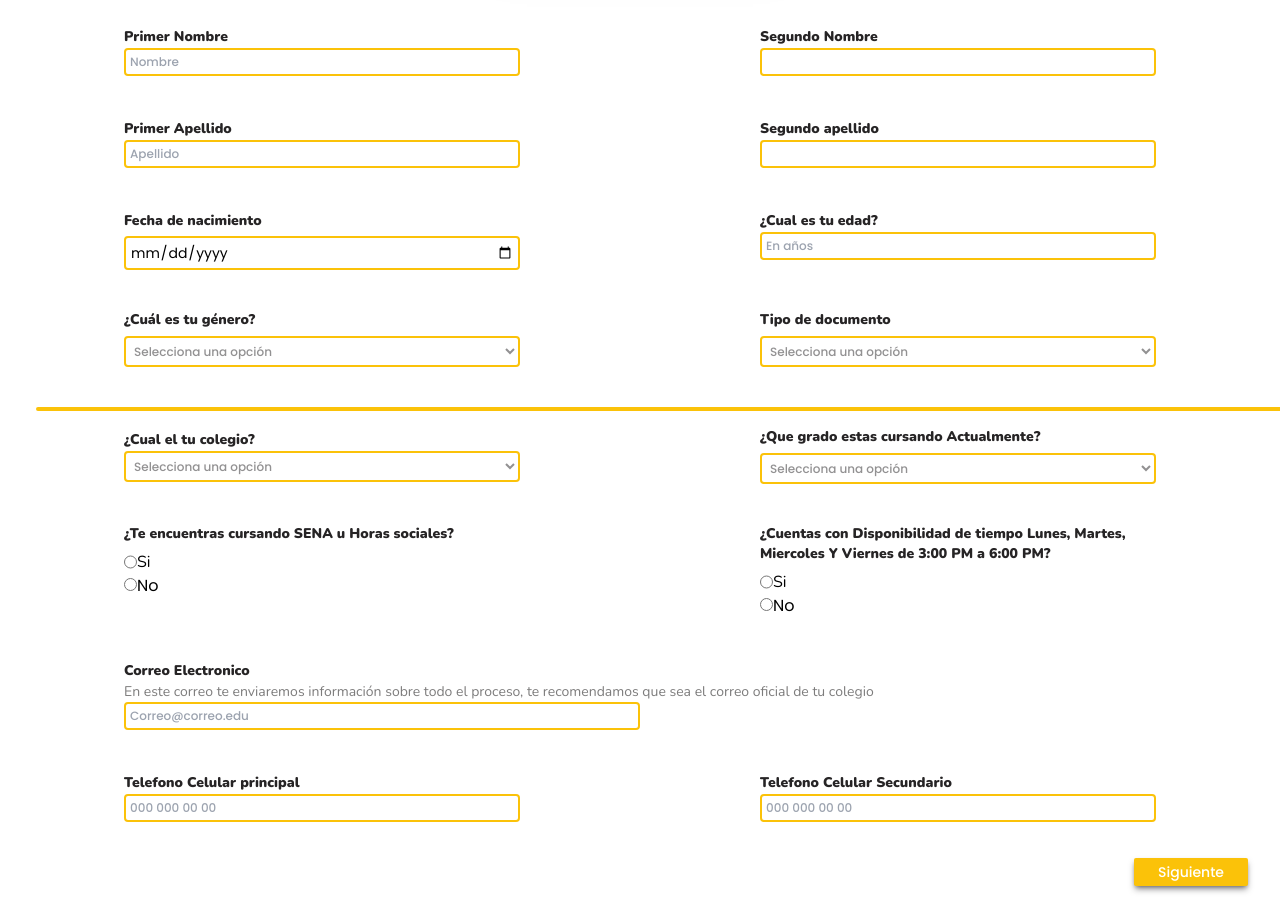
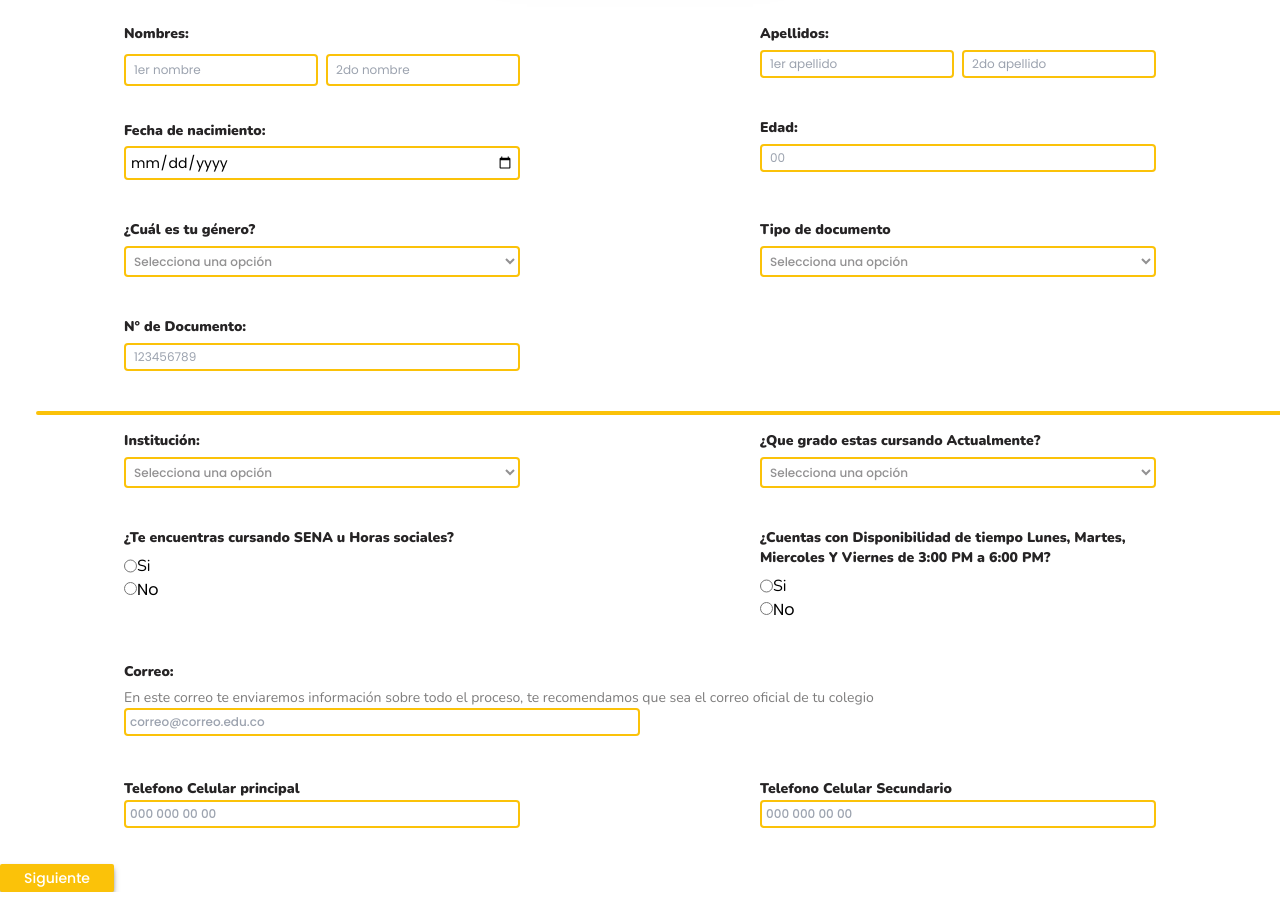
Before and after one commit to programateacademy/PROGRAMATE-SCHOOL-FRONT, a React (Vite) app: page /Student in a window 1280 px wide. Shown: the part 324-1234 px from the top of the page. Built offline with nearby package versions, Linux system fonts and the light colour scheme.

Commit message:
changes in the states of the questions of the form

```diff
--- a/src/components/Form/Student.jsx
+++ b/src/components/Form/Student.jsx
@@ -1,13 +1,51 @@
 import { React, useState } from 'react'
-import { Link } from 'react-router-dom'
-import { Formik, Form, Field, } from 'formik'
+// import { Link } from 'react-router-dom'
 
 
-const Student = () => {
+function Student() {
+
+    //Hooks
+    const [name1Person, setName1Person] = useState("");
+    const [name2Person, setName2Person] = useState("");
+    const [lastname1Person, setLastname1Person] = useState("");
+    const [lastname2Person, setLastname2Person] = useState("");
+    const [Birthdate, setBirthdate] = useState("");
+    const [agePerson, setAgePerson] = useState("");
+    const [Gender, setGender] = useState("");
+    const [documentPerson, setDocumentPerson] = useState("");
+    const [institutionPerson, setInstitutionPerson] = useState("");
+    const [course, setCourse] = useState("");
+    const [sena, setSena] = useState("");
+    const [Availability, setAvailability] = useState("");
+    const [emailPerson, setEmailPerson] = useState("");
+    const [Phone, setPhone] = useState("");
+    const [PhoneTwo, setPhoneTwo] = useState("");
+
+
+    function StudentA() {
+        var Student = {
+            name1Person: name1Person,
+            name2Person: name2Person,
+            lastname1Person: lastname1Person,
+            lastname2Person: lastname2Person,
+            Birthdate: Birthdate,
+            agePerson: agePerson,
+            Gender: Gender,
+            documentPerson: documentPerson,
+            institutionPerson: institutionPerson,
+            course: course,
+            sena: sena,
+            Availability: Availability,
+            emailPerson: emailPerson,
+            Phone: Phone,
+            PhoneTwo: PhoneTwo
+        }
+        console.log(Student)
+    }
+
     return (
 
-        <div>
-            {/* cover image with logo */}
+        < div >
             <div className='flex h-72 '>
                 <img src={'https://github.com/MariaHerrera03/ImageBank/blob/main/Progr%C3%A1mateSchool/PhotoTRES.jpeg?raw=true'} className=' opacity-50 mix-blend-overlay object-cover h-72 w-full absolute'></img>
                 <div className='flex justify-center  w-7/12 sm:w-5/12 md:w-9/12 m-auto '>
@@ -15,6 +53,7 @@ const Student = () => {
                 </div>
             </div>
             {/* form start text */}
+
             <div>
                 <h3 className=' font-Poppins font-semibold flex justify-center p-3'>
                     Por favor diligencia estas preguntas. Para nosotros son muy importantes, ya que esta será la primera forma de conocerte.
@@ -23,137 +62,40 @@ const Student = () => {
 
             {/* start of form */}
             <div className=''>
-                {/* Form validation */}
-                <Formik
-                    initialValues={{
-                        name: '',
-                        Surname: '',
-                        Birthdate: '',
-                        Age: '',
-                        Email: '',
-                        Phone: '',
-                        sena: '',
-                    }}
-                    validate={(valores) => {
-                        let errores = {};
-                        if (!valores.name) {
-                            errores.name = 'Ingresa tu nombre'
-                        }
 
-                        if (!valores.Surname) {
-                            errores.Surname = 'Ingresa tu Apellido'
-                        }
-
-                        if (!valores.Birthdate) {
-                            errores.Birthdate = 'Ingresa tu fecha de Nacimiento'
-                        }
-                        if (!valores.Age) {
-                            errores.Age = 'Ingresa tu edad en numero "18"'
-                        }
-
-                        if (!valores.Email) {
-                            errores.Email = 'Ingresa tu correo electronico'
-                        }
-
-                        if (!valores.Phone) {
-                            errores.Phone = 'Ingresa tu numero de celular'
-                        }
-
-                        if (!valores.sena) {
-                            errores.sena = 'Seleciona una opción'
-                        }
-
-                        return errores;
-                    }}
-                    onSubmit={(valores, { resetForm }) => {
-                        resetForm();
-                        console.log('formulario enviado');
-                    }} >
-                    {/*the name input with the id NAME*/}
-                    {({ values, errors, touched, handleSubmit, handleChange, handleBlur }) => (
-                        <Form
-                            className='font-Poppins px-3 py-3 md:grid grid-cols-2 gap-4'
-                            onSubmit={handleSubmit}>
-                            <div className='mx-12 sm:mx-40 md:mx-16 lg:mx-28 pb-6'>
-                                <label for="name" className='pb-1.5 text-dark text-sm font-Nunito font-black'>Primer Nombre</label>
-                                <input
-                                    className='w-full p-1 bg-light rounded border-2 border-yellow text-dark/50 text-xs font-Poppins font-medium
-                                    focus:border-red in-range:border-red'
-                                    type="name"
-                                    id='name'
-                                    name='name'
-                                    placeholder='Nombre'
-                                    value={values.name}
-                                    onChange={handleChange}
-                                    onBlur={handleBlur}
-                                ></input>
-                                {touched.name && errors.name && <div className="mx-9 font-Nunito text-red text-sm focus:border-red">{errors.name}</div>}
+                <div className='font-Poppins px-3 py-3 md:grid grid-cols-2 gap-4'>
+                    <div className='mx-12 sm:mx-40 md:mx-16 lg:mx-28 pb-4 grid grid-cols-2 gap-x-2'>
+                        <h3 className='col-span-2 pb-1.5 text-dark text-sm font-Nunito font-black'>Nombres:</h3>
+                        <input value={name1Person} onChange={(e) => { setName1Person(e.target.value) }} type='text' placeholder='1er nombre' className='px-2 py-1 rounded border-2 border-yellow text-dark/50 text-xs font-Poppins'></input>
+                        <input value={name2Person} onChange={(e) => { setName2Person(e.target.value) }} type='text' placeholder='2do nombre' className='px-2 py-1 rounded border-2 border-yellow text-dark/50 text-xs font-Poppins'></input>
                     </div>
-                            {/* the middle name input has id but no other properties */}
-
-                            <div className='mx-12 sm:mx-40 md:mx-16 lg:mx-28 pb-6'>
-                                <label for="secondName" className='pb-1.5 text-dark text-sm font-Nunito font-black'>Segundo Nombre</label>
-                                <input
-                                    className='w-full p-1 bg-light rounded border-2 border-yellow text-dark/50 text-xs font-Poppins font-medium focus:border-yellow'>
-                                </input>
-                            </div>
-
-                            {/*the Surname input with the id Surname*/}
-                            <div className='mx-12 sm:mx-40 md:mx-16 lg:mx-28 pb-6'>
-                                <label for="Surname" className='pb-1.5 text-dark text-sm font-Nunito font-black'>Primer Apellido</label>
-                                <input
-                                    className='w-full p-1 bg-light rounded border-2 border-yellow text-dark/50 text-xs font-Poppins font-medium focus:border-yellow'
-                                    type="Surname"
-                                    id='Surname'
-                                    name='Surname'
-                                    placeholder='Apellido'
-                                    value={values.Surname}
-                                    onChange={handleChange}
-                                    onBlur={handleBlur}
-                                ></input>
-                                {touched.Surname && errors.Surname && <div className="mx-9 font-Nunito text-red text-sm">{errors.Surname}</div>}
-                            </div>
-
-                            {/* the input of the second last name has an id but no other properties */}
-                            <div className='mx-12 sm:mx-40 md:mx-16 lg:mx-28 pb-6'>
-                                <label for="secondSurname" className='pb-1.5 text-dark text-sm font-Nunito font-black'>Segundo apellido</label>
-                                <input
-                                    className='w-full p-1 bg-light rounded border-2 border-yellow text-dark/50 text-xs font-Poppins font-medium focus:border-yellow'></input>
+                    <div className='mx-12 sm:mx-40 md:mx-16 lg:mx-28 pb-6 grid grid-cols-2 gap-x-2'>
+                        <h3 className='col-span-2 pb-1.5 text-dark text-sm font-Nunito font-black'>Apellidos:</h3>
+                        <input value={lastname1Person} onChange={(e) => { setLastname1Person(e.target.value) }} type='text' placeholder='1er apellido' className='px-2 py-1 rounded border-2 border-yellow text-dark/50 text-xs font-Poppins'></input>
+                        <input value={lastname2Person} onChange={(e) => { setLastname2Person(e.target.value) }} type='text' placeholder='2do apellido' className='px-2 py-1 rounded border-2 border-yellow text-dark/50 text-xs font-Poppins'></input>
                     </div>
 
                     {/* the birth input with the id BIRTHDATE */}
 
                     <div className='mx-12 sm:mx-40 md:mx-16 lg:mx-28 pb-6'>
-                                <label for="Birthdate" className='pb-1.5 text-dark text-sm font-Nunito font-black'>Fecha de nacimiento</label>
+                        <label className='pb-1.5 text-dark text-sm font-Nunito font-black'>Fecha de nacimiento:</label>
                         <input
                             type="date"
-                                    filter
-                                    color-scheme
                             className="dark:bg-dark-bg mt-1 block w-full rounded border-2 border-yellow text-sm dark:border-yellow dark:text-dark dark:[color-scheme:light] p-1 focus:border-red">
                         </input>
-                                {touched.Birthdate && errors.Birthdate && <div className="mx-9 font-Nunito text-red text-sm">{errors.Birthdate}</div>}
                     </div>
 
-                            {/* the Age input with the id AGE */}
                     <div className='mx-12 sm:mx-40 md:mx-16 lg:mx-28 pb-6'>
-                                <label for="Age" className='pb-1.5 text-dark text-sm font-Nunito font-black'>¿Cual es tu edad?</label>
-                                <input
-                                    className='w-full p-1 bg-light rounded border-2 border-yellow text-dark/50 text-xs font-Poppins font-medium focus:border-yellow'
-                                    type="Age"
-                                    id='Age'
-                                    name='Age'
-                                    placeholder='En años'
-                                    value={values.Age}
-                                    onChange={handleChange}
-                                    onBlur={handleBlur}
-                                ></input>
-                                {touched.Age && errors.Age && <div className="mx-9 font-Nunito text-red text-sm">{errors.Age}</div>}
+                        <h3 className='pb-1.5 text-dark text-sm font-Nunito font-black'>Edad:</h3>
+                        <input value={agePerson} onChange={(e) => { setAgePerson(e.target.value) }} type='number' placeholder='00' className='w-full px-2 py-1 rounded border-2 border-yellow text-dark/50 text-xs font-Poppins'></input>
                     </div>
 
-                            {/* the gender input with the options it gives */}
+                    {/* the birth input with the id Gender */}
                     <div className='mx-12 sm:mx-40 md:mx-16 lg:mx-28 pb-6'>
                         <h3 className='pb-1.5 text-dark text-sm font-Nunito font-black'>¿Cuál es tu género?</h3>
-                                <select id='Gender'
+                        <select
+                        id='Gender'
+                            value={Gender} onChange={(e) => { setGender(e.target.value) }} type='text' placeholder='Genero'
                             data-te-select-init data-te-select-filter='true' className='w-full p-1 bg-light rounded border-2 border-yellow text-dark/50 text-xs font-Poppins font-medium focus:border-yellow'>
                             <option className='font-medium text-dark'>
                                 Selecciona una opción </option>
@@ -165,7 +107,6 @@ const Student = () => {
                                 Otro </option>
                         </select>
                     </div>
-
                     {/* the document input with the options it gives */}
                     <div className='mx-12 sm:mx-40 md:mx-16 lg:mx-28 pb-6'>
                         <h3 className='pb-1.5 text-dark text-sm font-Nunito font-black'>Tipo de documento</h3>
@@ -188,30 +129,31 @@ const Student = () => {
                         </select>
                     </div>
 
+                    <div className='mx-12 sm:mx-40 md:mx-16 lg:mx-28 pb-6'>
+                        <h3 className='pb-1.5 text-dark text-sm font-Nunito font-black'>N° de Documento:</h3>
+                        <input value={documentPerson} onChange={(e) => { setDocumentPerson(e.target.value) }} type='number' placeholder='123456789' className='w-full px-2 py-1 rounded border-2 border-yellow text-dark/50 text-xs font-Poppins'></input>
+                    </div>
+
                     {/* the break line in the form */}
                     <hr className=" border-2 border-yellow rounded w-full max-w-7xl flex justify-center items-center md:mx-6 md:col-span-2" />
+
                     <div className='mx-12 sm:mx-40 md:mx-16 lg:mx-28 pb-6'>
-                                <label for="school" className='pb-1.5 text-dark text-sm font-Nunito font-black'>¿Cual el tu colegio?</label>
-                                <select id='school'
-                                    data-te-select-init data-te-select-filter='true' className='w-full p-1 bg-light rounded border-2 border-yellow text-dark/50 text-xs font-Poppins font-medium focus:border-yellow'>
-                                    <option className='font-medium text-dark'>
-                                        Selecciona una opción </option>
-                                    <option className='font-medium text-dark'>
-                                        IE El Jardín - Ibagué </option>
-                                    <option className='font-medium text-dark'>
-                                        El Olivo School - Santa Marta </option>
-                                    <option className='font-medium text-dark'>
-                                        Colegio Integrada La Candelaria </option>
-                                    <option className='font-medium text-dark'>
-                                        Técnica Agropecuaria Luruaco - Atlantico </option>
-                                    <option className='font-medium text-dark'>
-                                        Colegio Campo de la Cruz - Atlantico</option>
+                        <h3 className='pb-1.5 text-dark text-sm font-Nunito font-black'>Institución:</h3>
+                        <select value={institutionPerson} onChange={(e) => { setInstitutionPerson(e.target.value) }} id='instituciones' data-te-select-init data-te-select-filter='true' className='w-full p-1 bg-light rounded border-2 border-yellow text-dark/50 text-xs font-Poppins font-medium focus:border-yellow'>
+                            <option className='font-medium text-dark'>Selecciona una opción</option>
+                            <option className='font-medium text-dark'>IE El Jardín - Ibagué</option>
+                            <option className='font-medium text-dark'>El Olivo School - Santa Marta</option>
+                            <option className='font-medium text-dark'>Colegio Integrada La Candelaria</option>
+                            <option className='font-medium text-dark'>Técnica Agropecuaria Luruaco - Atlantico</option>
+                            <option className='font-medium text-dark'>Colegio Campo de la Cruz - Atlantico</option>
                         </select>
                     </div>
 
+                    {/* the birth input with the id Course */}
                     <div className='mx-12 sm:mx-40 md:mx-16 lg:mx-28 pb-6'>
                         <h3 className='pb-1.5 text-dark text-sm font-Nunito font-black'>¿Que grado estas cursando Actualmente?</h3>
-                                <select id='course'
+                        <select id='Course'
+                        value={course} onChange={(e) => { setCourse(e.target.value) }}
                             data-te-select-init data-te-select-filter='true' className='w-full p-1 bg-light rounded border-2 border-yellow text-dark/50 text-xs font-Poppins font-medium focus:border-yellow'>
                             <option className='font-medium text-dark'>
                                 Selecciona una opción </option>
@@ -219,13 +161,16 @@ const Student = () => {
                                 11° </option>
                             <option className='font-medium text-dark'>
                                 Otro </option>
-
                         </select>
                     </div>
-                            <div className='mx-12 sm:mx-40 md:mx-16 lg:mx-28 pb-6'>
+
+                    {/* the birth input with the id Sena */}
+                    <div
+                    value={sena} onChange={(e) => { setSena(e.target.value) }}
+                    className='mx-12 sm:mx-40 md:mx-16 lg:mx-28 pb-6'>
                         <h3 className='pb-1.5 text-dark text-sm font-Nunito font-black'>¿Te encuentras cursando SENA u Horas sociales?</h3>
                         <label className='flex flex-row font-Nunito'>
-                                    <Field
+                            <input
                                 type="radio"
                                 id="sena"
                                 name="sena"
@@ -235,7 +180,7 @@ const Student = () => {
                             Si
                         </label>
                         <label>
-                                    <Field
+                            <input
                                 type="radio"
                                 id="sena"
                                 name="sena"
@@ -247,10 +192,13 @@ const Student = () => {
                         </label>
                     </div>
 
-                            <div className='mx-12 sm:mx-40 md:mx-16 lg:mx-28 pb-6'>
+                    {/* the birth input with the id Availability */}
+                    <div
+                    value={Availability} onChange={(e) => { setAvailability(e.target.value) }}
+                    className='mx-12 sm:mx-40 md:mx-16 lg:mx-28 pb-6'>
                         <h3 className='pb-1.5 text-dark text-sm font-Nunito font-black'>¿Cuentas con Disponibilidad de tiempo Lunes, Martes, Miercoles Y Viernes de 3:00 PM a 6:00 PM?</h3>
                         <label className='flex flex-row font-Nunito'>
-                                    <Field
+                            <input
                                 type="radio"
                                 id="Availability"
                                 name="Availability"
@@ -260,7 +208,7 @@ const Student = () => {
                             Si
                         </label>
                         <label>
-                                    <Field
+                            <input
                                 type="radio"
                                 id="Availability"
                                 name="Availability"
@@ -272,57 +220,45 @@ const Student = () => {
                         </label>
                     </div>
 
+
                     <div className='mx-12 sm:mx-40 md:mx-16 md:col-span-2 lg:mx-28 pb-6'>
-                                <label for="Email" className='pb-1.5 text-dark text-sm font-Nunito font-black '>Correo Electronico</label>
+                        <h3 className='pb-1.5 text-dark text-sm font-Nunito font-black'>Correo:</h3>
                         <p className=' font-Nunito text-sm text-dark/60'> En este correo te enviaremos información sobre todo el proceso, te recomendamos que sea el correo oficial de tu colegio</p>
-                                <input
-                                    className=' w-full p-1 bg-light rounded border-2 border-yellow text-dark/50 text-xs font-Poppins font-medium focus:border-yellow md:w-1/2'
-                                    type="Email"
-                                    id='Email'
-                                    name='Email'
-                                    placeholder='Correo@correo.edu'
-                                    value={values.Email}
-                                    onChange={handleChange}
-                                    onBlur={handleBlur}
-                                ></input>
-                                {touched.Email && errors.Email && <div className="mx-9 font-Nunito text-red text-sm">{errors.Email}</div>}
+                        <input value={emailPerson} onChange={(e) => { setEmailPerson(e.target.value) }} type='email' placeholder='correo@correo.edu.co' className='w-full p-1 bg-light rounded border-2 border-yellow text-dark/50 text-xs font-Poppins font-medium focus:border-yellow md:w-1/2'></input>
                     </div>
 
-                            {/* the birth input with the id BIRTHDATE */}
+                    {/* the birth input with the id Phone */}
 
                     <div className='mx-12 sm:mx-40 md:mx-16 lg:mx-28 pb-6'>
-                                <label for="Phone" className='pb-1.5 text-dark text-sm font-Nunito font-black'>Telefono Celular principal</label>
+                        <label className='pb-1.5 text-dark text-sm font-Nunito font-black'>Telefono Celular principal</label>
                         <input
                             className='w-full p-1 bg-light rounded border-2 border-yellow text-dark/50 text-xs font-Poppins font-medium focus:border-yellow'
-                                    type="Phone"
                             id='Phone'
-                                    name='Phone'
-                                    placeholder='000 000 00 00'
-                                    value={values.Phone}
-                                    onChange={handleChange}
-                                    onBlur={handleBlur}
-                                ></input>
-                                {touched.Phone && errors.Phone && <div className="mx-9 font-Nunito text-red text-sm">{errors.Phone}</div>}
-                            </div>
-
-                            <div className='mx-12 sm:mx-40 md:mx-16 lg:mx-28 pb-6'>
-                                <label for="Phone" className='pb-1.5 text-dark text-sm font-Nunito font-black'>Telefono Celular Secundario</label>
-                                <input
-                                    className='w-full p-1 bg-light rounded border-2 border-yellow text-dark/50 text-xs font-Poppins font-medium focus:border-yellow'
-                                    type="Phone"
-                                    id='PhoneTwo'
-                                    name='Phone'
+                            value={Phone} onChange={(e) => { setPhone(e.target.value) }}
                             placeholder='000 000 00 00'
                         ></input>
                     </div>
-                        </Form>
-                    )}
-                </Formik>
-                <Link to="/Social" className='flex justify-end mr-8' >
-                    <button className='px-6 py-1 bg-yellow shadow-md shadow-dark/50 hover:bg-dark text-light text-sm font-Poppins font-medium rounded-sm'>Siguiente</button>
-                </Link>
+
+                    {/* the birth input with the id PhoneTwo */}
+                    <div className='mx-12 sm:mx-40 md:mx-16 lg:mx-28 pb-6'>
+                        <label className='pb-1.5 text-dark text-sm font-Nunito font-black'>Telefono Celular Secundario</label>
+                        <input
+                            className='w-full p-1 bg-light rounded border-2 border-yellow text-dark/50 text-xs font-Poppins font-medium focus:border-yellow'
+                            value={PhoneTwo} onChange={(e) => { setPhoneTwo(e.target.value) }}
+                            id='PhoneTwo'
+                            placeholder='000 000 00 00'
+                        ></input>
+                    </div>
+
+                </div>
+            </div>
+            {/* <Link to="/Social" className='flex justify-end mr-8' > */}
+            <button
+                onClick={StudentA}
+                type='submit'
+                className='px-6 py-1 bg-yellow shadow-md shadow-dark/50 hover:bg-dark text-light text-sm font-Poppins font-medium rounded-sm'>Siguiente</button>
+            {/* </Link> */}
             <br />
-            </div>
         </div >
     );
 };
```
Also changed, not shown: src/components/Form/Social.jsx (+51 -24 lines). Lines whose indentation alone changed are shown as unchanged.
